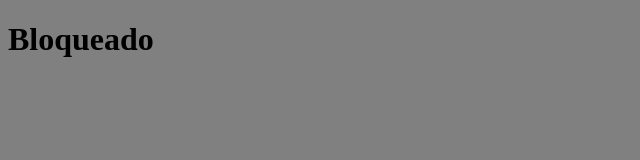
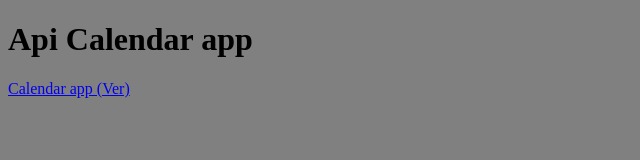
Before and after one commit to FranklinZ12/Api-CalendarApp, a website: page public/index.html in a window 1280 px wide. Shown: the whole page, without its empty margins (0-640 px from the left). Drawn offline with Linux system fonts and the light colour scheme.

Commit message:
quitando front

```diff
--- a/public/index.html
+++ b/public/index.html
@@ -9,6 +9,8 @@
     <title>Demo app</title>
 </head>
 <body>
-    <h1>Bloqueado</h1>
+    <h1>Api Calendar app</h1>
+    <a href="https://dry-dawn-44275.herokuapp.com/login"
+    >Calendar app (Ver)</a>
 </body>
 </html>
```
